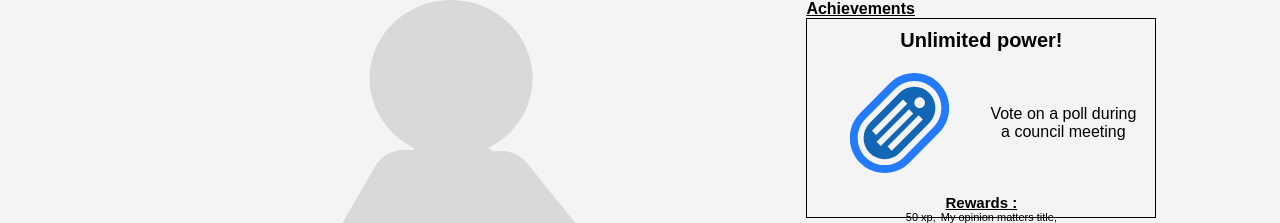
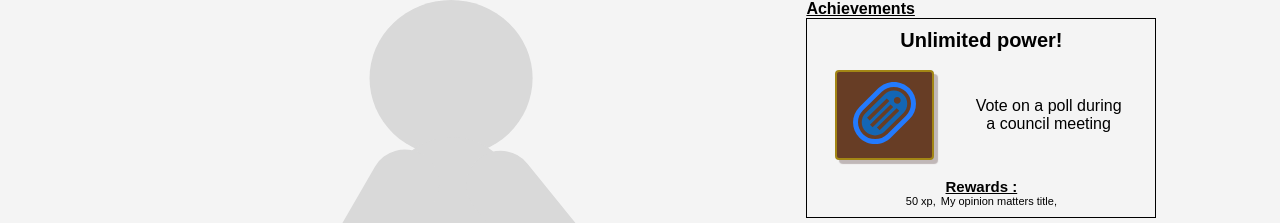
Before and after one commit to FlavorlessQuark/Politiquest, a React (Vite) app in the folder frontend/: page /user/1 in a window 1280 px wide. Shown: the top 223 px of the page. Built offline with nearby package versions, Linux system fonts and the light colour scheme.

Commit message:
achievemnt card

```diff
--- a/frontend/src/components/Achievements/AchievementCard.tsx
+++ b/frontend/src/components/Achievements/AchievementCard.tsx
@@ -8,7 +8,9 @@ const AchievementCard = ({ data }) => {
     <Container>
       <Title> {data.title}</Title>
       <TopSection>
-        <Img src={Token}/>
+        <ImgOuter>
+            <Img src={Token}/>
+        </ImgOuter>
         <Requirements>
           <Desc> {data.desc}</Desc>
           {data.progress >= 0 && data.progress}
@@ -59,6 +61,16 @@ const Container = styled.div`
     text-align: center;
 `;
 
+const ImgOuter = styled.div`
+    width: 30%;
+    border: 2px solid #a38615;
+  padding: 10px 16px;
+  background: #673d25;
+  border-radius: 4px;
+  box-shadow: 4px 4px 1px #2c070742;
+
+`;
+
 const TopSection = styled.div`
     display: flex;
     flex-direction: row;
@@ -68,7 +80,7 @@ const TopSection = styled.div`
 `;
 
 const Img = styled.img`
-    width: 48%;
+    width: 100%;
     height: 70%;
 `;
 const Text = styled.div`
```
